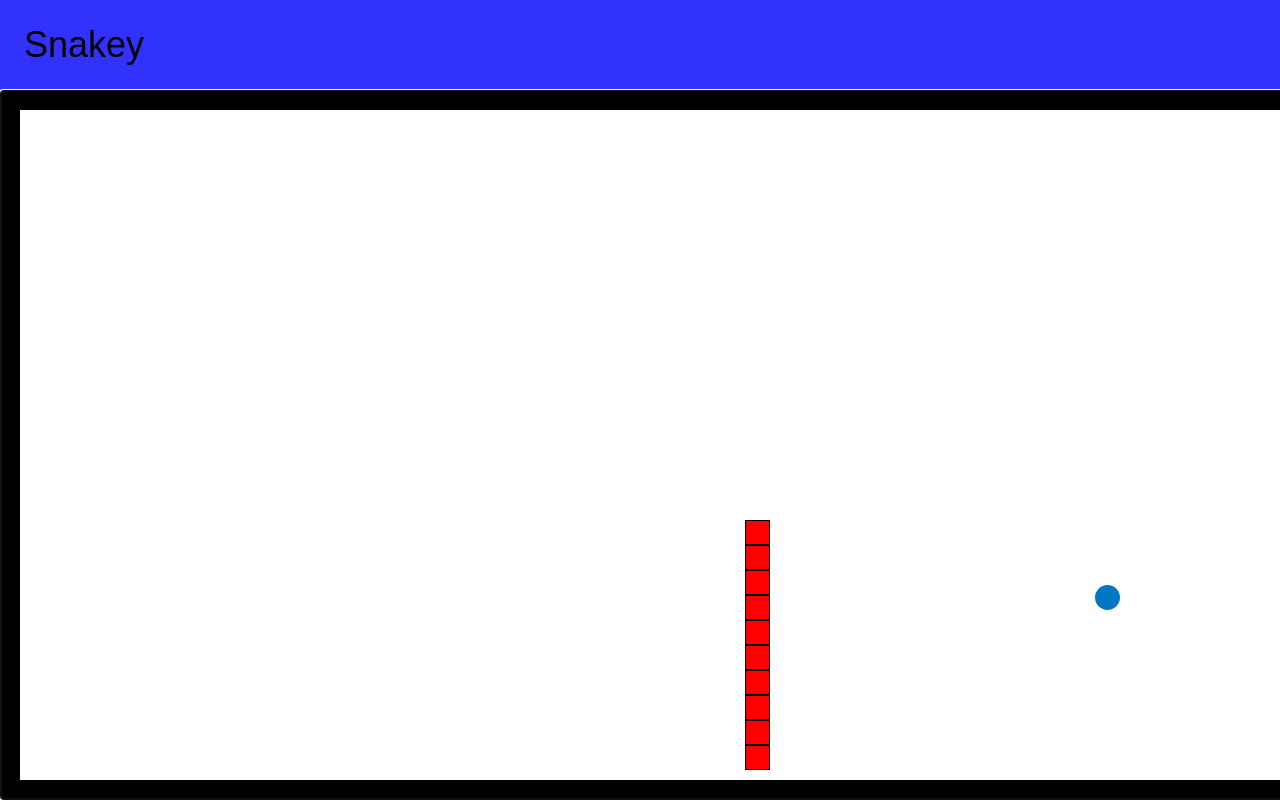
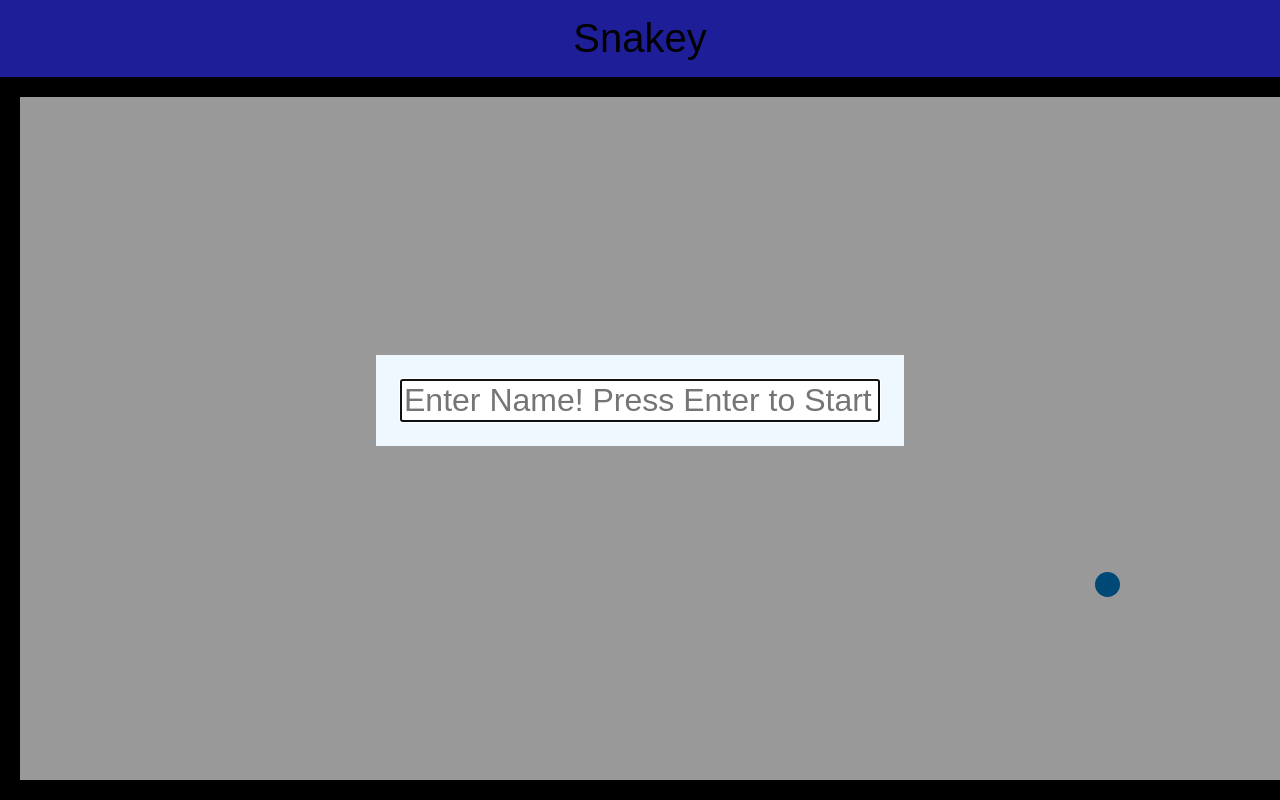
Before and after one commit to julschong/Snakey, a React (Create React App) app in the folder client/: page / in a window 1280 px wide. Shown: the top 800 px of the page. Built offline with nearby package versions, Linux system fonts and the light colour scheme.

Commit message:
added starting screen and point tracker

```diff
--- a/client/src/App.tsx
+++ b/client/src/App.tsx
@@ -1,8 +1,14 @@
-import React from 'react';
+import React, { useState } from 'react';
 import Board from './components/Board';
 import Header from './components/Header';
+import Modal from './components/Modal';
 
 const App = () => {
+    const [playerName, setPlayerName] = useState<string | null>(null);
+    const [gameOver, setGameOver] = useState<boolean>(false);
+    const [gameStart, setGameStart] = useState<boolean>(false);
+    const [gamePoints, setGamePoints] = useState<number>(0);
+
     return (
         <div
             className="App"
@@ -10,11 +16,19 @@ const App = () => {
                 display: 'flex',
                 flexDirection: 'column',
                 width: '100vw',
-                height: '100vh'
+                height: '100vh',
+                position: 'relative'
             }}
         >
-            <Header />
-            <Board />
+            {!playerName && (
+                <Modal
+                    name={playerName}
+                    setName={setPlayerName}
+                    setGameStart={setGameStart}
+                />
+            )}
+            <Header name={playerName} gamePoints={gamePoints} />
+            <Board gameStart={gameStart} setGamePoints={setGamePoints} />
         </div>
     );
 };
--- a/client/src/components/Board.tsx
+++ b/client/src/components/Board.tsx
@@ -12,7 +12,13 @@ import { BOX_COUNTX, BOX_SIZE, DELAY, DIR } from '../config/init';
 import { BORDER_SIZE, BOX_COUNTY } from './../config/init';
 import Header from './Header';
 
-const Board = () => {
+const Board = ({
+    gameStart,
+    setGamePoints
+}: {
+    gameStart: boolean;
+    setGamePoints: Function;
+}) => {
     const boardRef = useRef<HTMLDivElement>(null);
 
     const [dir, setDir] = useState<DIR>(DIR.DOWN);
@@ -31,10 +37,16 @@ const Board = () => {
     useEffect(() => {
         initSnake(10, boardRef.current!, setHead, setSnake);
         setApple(generateRandomApple(boardRef.current!));
-        boardRef.current!.focus();
     }, []);
 
+    useEffect(() => {
+        if (gameStart) {
+            boardRef.current!.focus();
+        }
+    }, [gameStart]);
+
     useInterval(() => {
+        if (gameStart) {
             moveTo(
                 dir,
                 head,
@@ -44,10 +56,12 @@ const Board = () => {
                 boardRef.current!,
                 setDir,
                 apple,
-            setApple
+                setApple,
+                setGamePoints
             );
             if (inputDisabled) {
                 setInputDisabled(false);
+            }
         }
     }, DELAY);
 
@@ -61,12 +75,18 @@ const Board = () => {
                 margin: 'auto'
             }}
             ref={boardRef}
-            tabIndex={0}
+            tabIndex={1}
             onKeyDown={(e) => keyPressed(e)}
             onKeyUp={(e) => {
                 if (e.key === ' ') {
                     setDir(DIR.DOWN);
-                    initSnake(10, boardRef.current!, setHead, setSnake);
+                    initSnake(
+                        10,
+                        boardRef.current!,
+                        setHead,
+                        setSnake,
+                        setGamePoints
+                    );
                 }
             }}
         >
--- a/client/src/components/Header.tsx
+++ b/client/src/components/Header.tsx
@@ -1,14 +1,25 @@
-const Header = () => {
+const Header = ({
+    name,
+    gamePoints
+}: {
+    name: string | null;
+    gamePoints: number;
+}) => {
     return (
         <header
             style={{
-                fontSize: 36,
+                fontSize: 40,
                 fontFamily: 'fantasy',
-                padding: 24,
-                backgroundColor: 'rgb(50,50,255)'
+                padding: 16,
+                backgroundColor: 'rgb(50,50,255)',
+                display: 'flex',
+                width: '100%',
+                justifyContent: 'space-around'
             }}
         >
-            Snakey
+            <div> Snakey </div>
+            {name && <div>{`Points: ${gamePoints}`}</div>}
+            {name && <div>Hello, {name}</div>}
         </header>
     );
 };
--- /dev/null
+++ b/client/src/components/Modal.css
@@ -0,0 +1,25 @@
+.modal-container {
+    width: 100vw;
+    height: 100vh;
+    background-color: rgba(0, 0, 0, 0.4);
+    position: absolute;
+    display: flex;
+    justify-content: center;
+    align-items: center;
+    z-index: 1;
+}
+
+.name-form {
+    background-color: aliceblue;
+    font-size: 36px;
+    display: flex;
+    flex-direction: column;
+    justify-content: center;
+    padding: 24px;
+}
+
+.name-form > * {
+    display: block;
+    font-size: xx-large;
+    width: 480px;
+}
--- /dev/null
+++ b/client/src/components/Modal.tsx
@@ -0,0 +1,46 @@
+import { FormEvent, useRef, useEffect } from 'react';
+import './Modal.css';
+
+interface ModalType {
+    name: string | null;
+    setName: Function;
+    setGameStart: Function;
+}
+
+const Modal = ({ name, setName, setGameStart }: ModalType) => {
+    const submitted = (e: any) => {
+        e.preventDefault();
+        setGameStart(true);
+        setName(e.target[0].value.trim());
+    };
+    const inputRef = useRef<HTMLInputElement>(null);
+
+    useEffect(() => {
+        inputRef.current!.focus();
+    }, []);
+
+    if (!name) {
+        return (
+            <div className="modal-container" tabIndex={0}>
+                <form className="name-form" onSubmit={submitted}>
+                    <input
+                        ref={inputRef}
+                        name="name"
+                        placeholder="Enter Name! Press Enter to Start"
+                        autoFocus
+                        autoComplete="off"
+                        onKeyUp={(e: any) => {
+                            if (e.key === 'enter') {
+                                submitted(e);
+                            }
+                        }}
+                    />
+                </form>
+            </div>
+        );
+    }
+
+    return <div className="modal-container"></div>;
+};
+
+export default Modal;
--- a/client/src/util/helper.ts
+++ b/client/src/util/helper.ts
@@ -1,8 +1,8 @@
+import _ from 'lodash';
+
 import { KeyboardEvent } from 'react';
 import { Apple, Snake, SnakePoint } from './../type.d';
 import { BOX_COUNTX, BOX_COUNTY, BOX_SIZE, DIR, SPEED } from '../config/init';
-
-import _ from 'lodash';
 
 export const borderCheck = (
     head: SnakePoint,
@@ -43,7 +43,8 @@ export const moveTo = (
     board: HTMLDivElement,
     setDir: Function,
     apple: Apple,
-    setApple: Function
+    setApple: Function,
+    setGamePoints: Function
 ): void => {
     if (borderCheck(head, board, snake)) {
         return setDir(DIR.STOP);
@@ -63,7 +64,15 @@ export const moveTo = (
             setHead((s: SnakePoint) => [s[0]!, s[1]! + SPEED]);
     }
     if (dir !== DIR.STOP) {
-        updateSnake(snake, head, setSnake, apple, setApple, board);
+        updateSnake(
+            snake,
+            head,
+            setSnake,
+            apple,
+            setApple,
+            board,
+            setGamePoints
+        );
     }
 };
 
@@ -73,9 +82,11 @@ export const updateSnake = (
     setSnake: Function,
     apple: Apple,
     setApple: Function,
-    board: HTMLDivElement
+    board: HTMLDivElement,
+    setGamePoints: Function
 ): void => {
     if (_.isEqual(head, apple.slice(0, 2))) {
+        setGamePoints((score: number) => score + 1);
         setSnake([head, ...snake]);
         setApple(generateRandomApple(board));
         return;
@@ -87,7 +98,8 @@ export const initSnake = (
     initLength: number,
     board: HTMLDivElement,
     setHead: Function,
-    setSnake: Function
+    setSnake: Function,
+    setGamePoints?: Function
 ) => {
     let initArray: Snake = [];
     setHead([
@@ -100,6 +112,9 @@ export const initSnake = (
             (board.clientWidth - BOX_SIZE) / 2 - (i + 0.5) * BOX_SIZE,
             (board.clientHeight - BOX_SIZE) / 2 - 0.5 * BOX_SIZE
         ]);
+    }
+    if (setGamePoints) {
+        setGamePoints(0);
     }
 
     setSnake(initArray);
```
Lines whose indentation alone changed are shown as unchanged.
